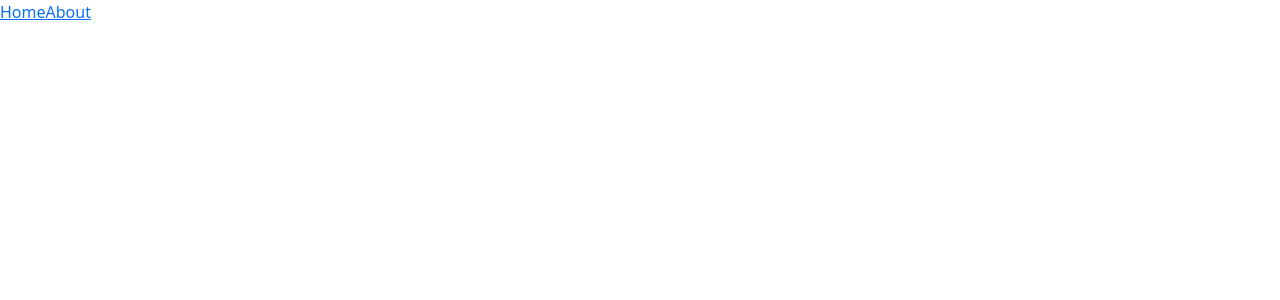
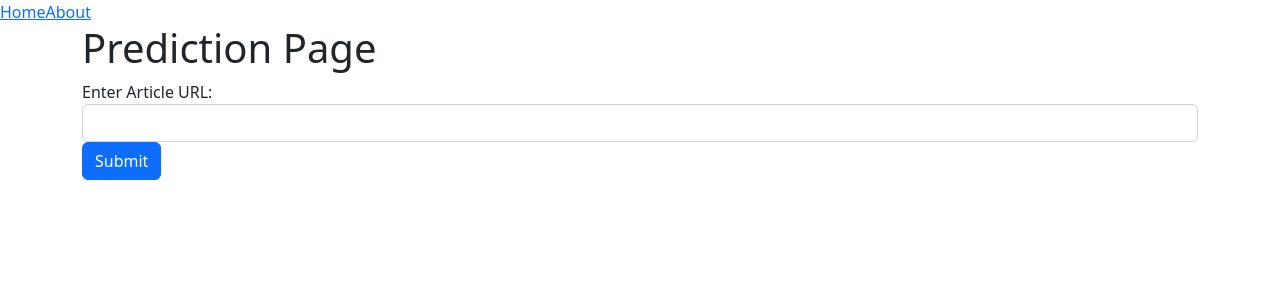
Before and after one commit to udaypat/News-Classifier, a Vue app in the folder Frontend/news-classifier/: page /prediction in a window 1280 px wide. Before the commit this address had no page. Shown: the top 300 px of the page. Built offline with nearby package versions, Linux system fonts and the light colour scheme; the HTML template or start-up script is replaced by a standard one.

Commit message:
Formatting

```diff
--- a/Frontend/news-classifier/src/router/index.js
+++ b/Frontend/news-classifier/src/router/index.js
@@ -1,6 +1,6 @@
 import { createRouter, createWebHistory } from 'vue-router'
 import HomeView from '../views/Home.vue'
-import PredctionView from '../views/Predction.vue'
+import PredictionView from '../views/Prediction.vue'
 
 const routes = [
   {
@@ -8,8 +8,8 @@ const routes = [
     component: HomeView
   },
   {
-    path: '/predction',
-    component: PredctionView
+    path: '/prediction',
+    component: PredictionView
   }
 
 ]
--- a/Frontend/news-classifier/src/views/Predction.vue
+++ b/Frontend/news-classifier/src/views/Prediction.vue
@@ -49,7 +49,7 @@ export default {
                 body: `{"url":"${this.articleUrl}"}`
             };
 
-            fetch('https://64.227.158.87/predict', options)
+            fetch('64.227.158.87/predict', options)
                 .then(response => response.json())
                 .then(response => {
                     this.predictedCategory = response['predicted_category']
```
